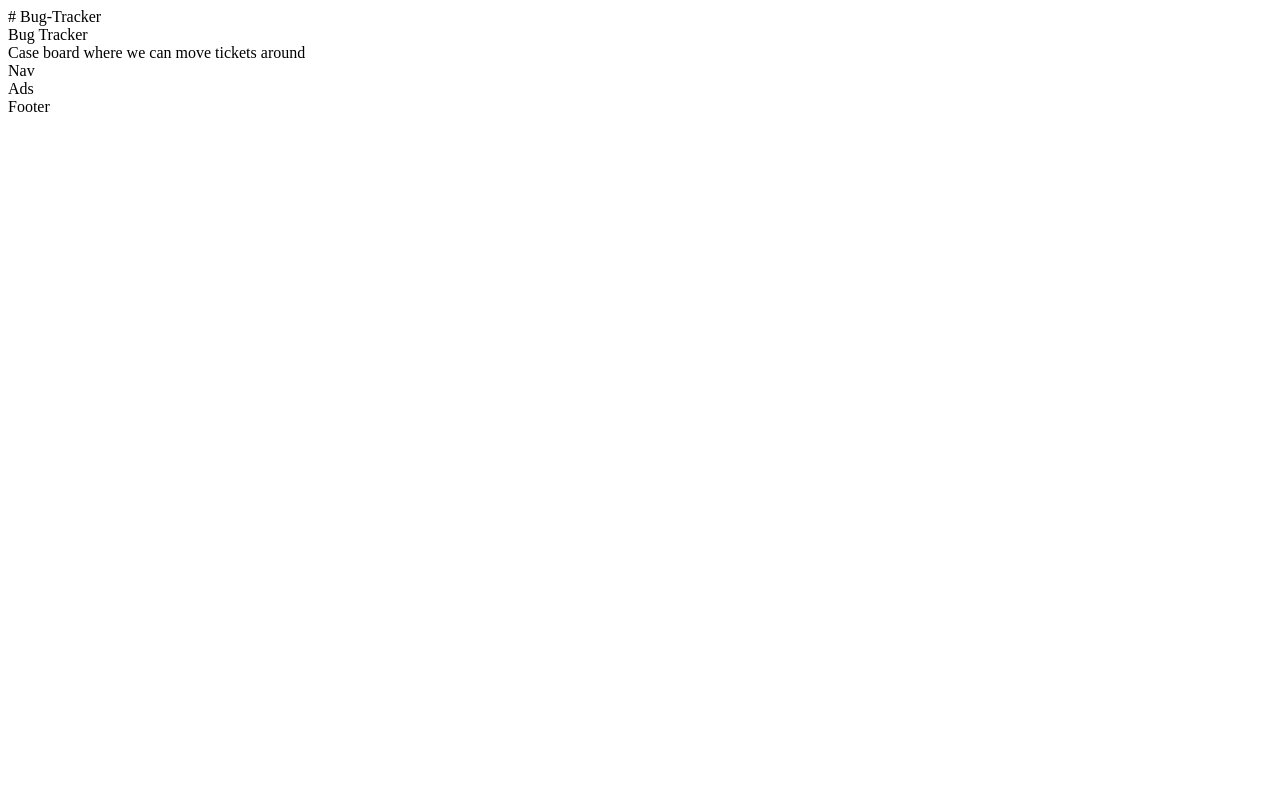
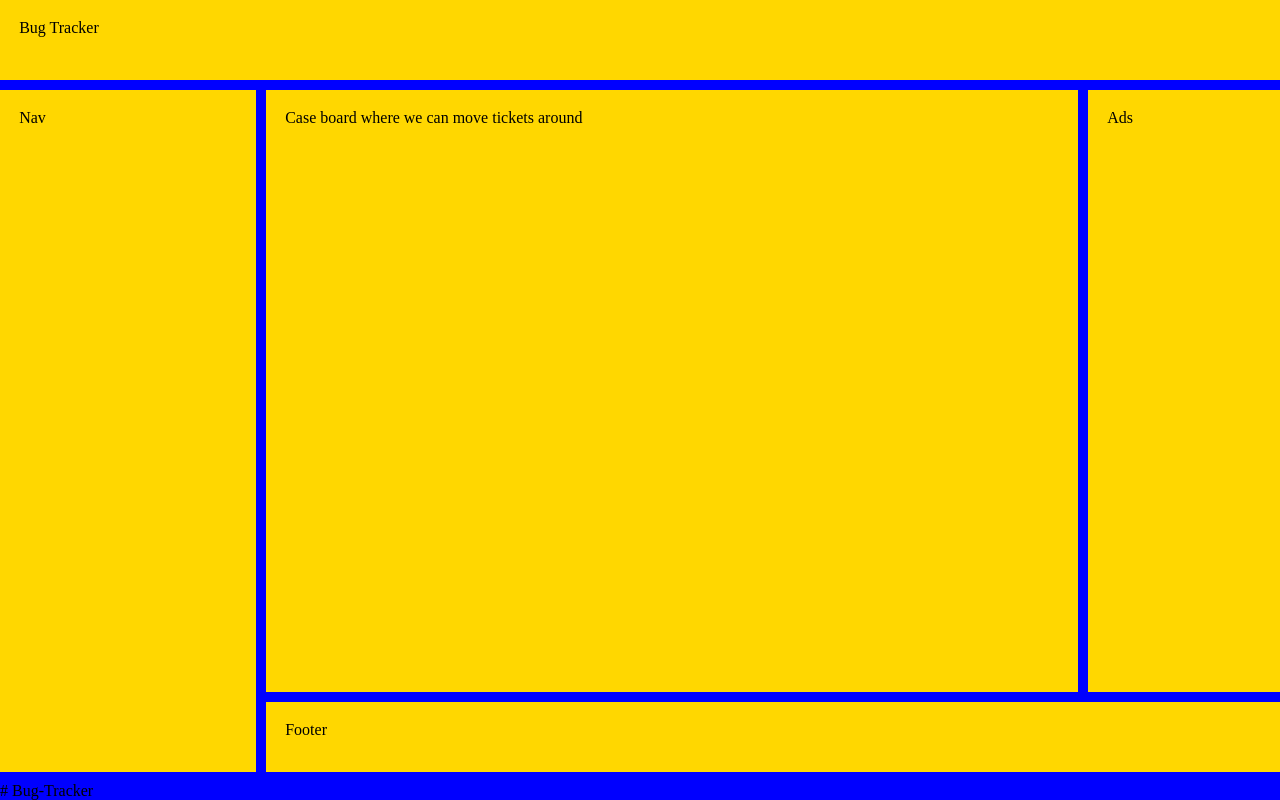
Before and after one commit to ittsmattox/Bug-Tracker, a plain HTML site: page index.html in a window 1280 px wide. Drawn offline with Linux system fonts and the light colour scheme; files that its build step writes are made by us from their sources.

Commit message:
testing background color

```diff
--- a/index.html
+++ b/index.html
@@ -1,6 +1,9 @@
 # Bug-Tracker
 <!doctype html>
 <title>Bug Tracker</title>
+<head>
+    <link rel="stylesheet" href="css/style.css">
+</head>
 <body>
     <header id="pageHeader">
       Bug Tracker
--- a/style.css
+++ b/style.css
@@ -1,7 +1,6 @@
-/* #Bug-Tracker */
-/* /this is a test */
 
 body {
+    background-color: blue;
   display: grid;
   grid-template-areas:
     "header header header"
```
